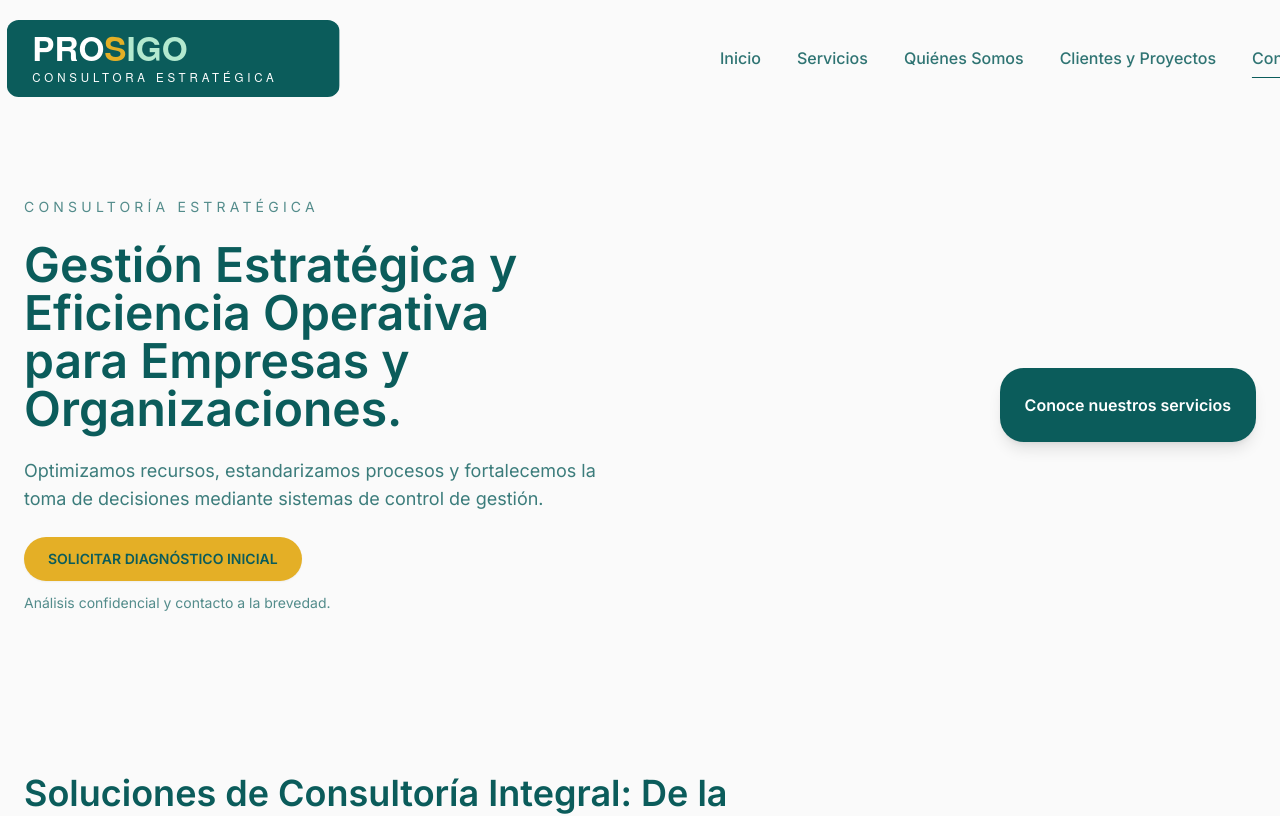
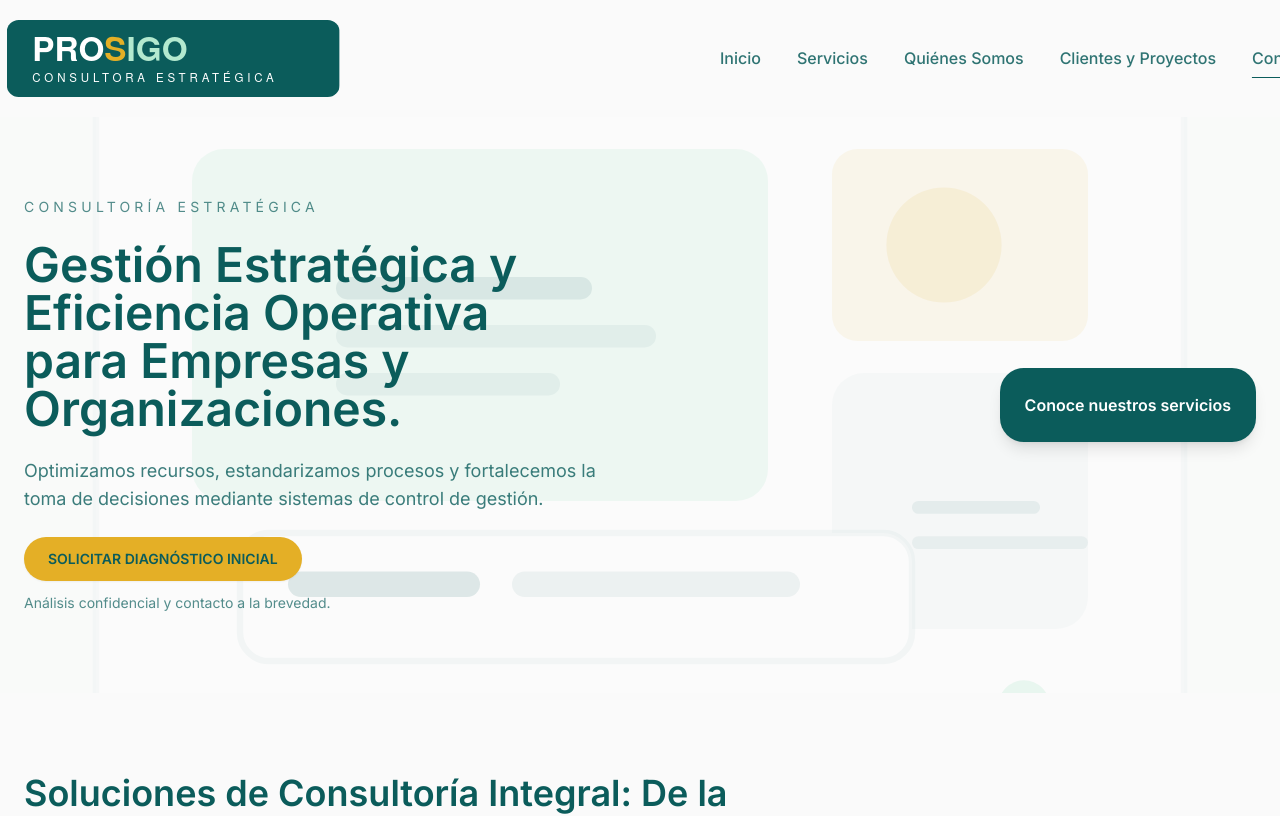
Before and after one commit to medinabenjamin/landing_page_test, a Next.js app: page / in a window 1280 px wide. Shown: the top 816 px of the page. Built offline with nearby package versions, Linux system fonts and the light colour scheme.

Commit message:
Add subtle hero background image overlay

```diff
--- a/src/components/Hero.tsx
+++ b/src/components/Hero.tsx
@@ -6,9 +6,13 @@ export default function Hero() {
     <section
       id="hero"
       data-section="hero"
-      className="scroll-mt-24 bg-base text-brand"
+      className="relative scroll-mt-24 overflow-hidden bg-base text-brand"
     >
-      <div className="mx-auto flex max-w-[83rem] flex-col gap-10 px-6 py-20 md:flex-row md:items-center md:justify-between">
+      <div
+        aria-hidden
+        className="pointer-events-none absolute inset-0 bg-[url('/office-clean.svg')] bg-cover bg-center opacity-30"
+      />
+      <div className="relative z-10 mx-auto flex max-w-[83rem] flex-col gap-10 px-6 py-20 md:flex-row md:items-center md:justify-between">
         <Stagger
           className="max-w-xl space-y-6"
           delayChildren={0.05}
```
